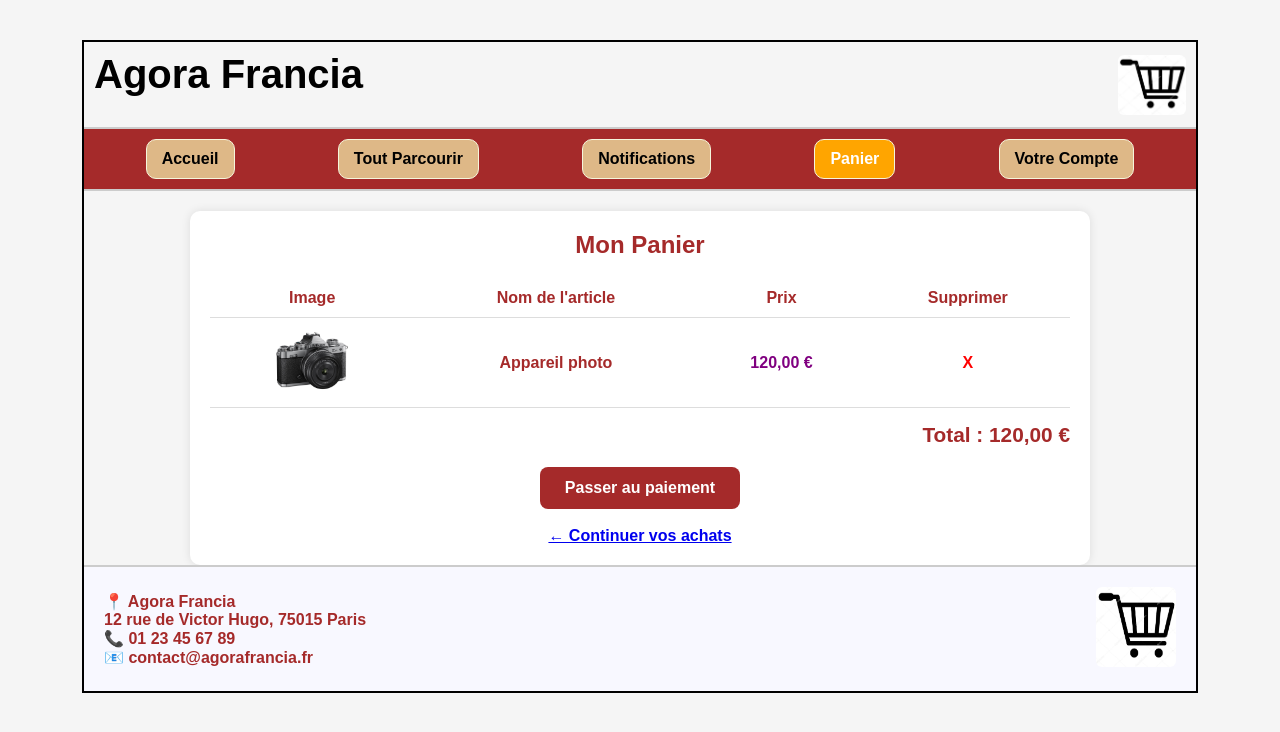
After one commit to marsy21/web_dynamique_grp12_equipe5, a PHP site: page /panier.php in a window 1280 px wide. The commit adds this page. Shown: the top 732 px of the page. Run offline with PHP 8.4, Linux system fonts and the light colour scheme; the visitor is signed in with stand-in values (Sample User, id 1); data comes from the database, SQL or seed files in the repository; tables that the repository leaves empty hold one stand-in row (values such as "Sample post").

Commit message:
panier.php

```diff
--- a/PagesWeb/HTMLSIMPLE.txt
+++ b/PagesWeb/HTMLSIMPLE.txt
@@ -25,7 +25,7 @@
       <a href="index.php">Accueil</a>
       <a href="toutparcourir.php">Tout Parcourir</a>
       <a href="#">Notifications</a>
-      <a href="#">Panier</a>
+      <a href="panier.php">Panier</a>
       <a href="votrecompte.php">Votre Compte</a>
     </nav>
 
--- a/PagesWeb/connexion.php
+++ b/PagesWeb/connexion.php
@@ -65,7 +65,7 @@ if ($_SERVER['REQUEST_METHOD'] === 'POST') {
       <a href="index.php">Accueil</a>
       <a href="toutparcourir.php">Tout Parcourir</a>
       <a href="#">Notifications</a>
-      <a href="#">Panier</a>
+      <a href="panier.php">Panier</a>
       <a href="votrecompte.php">Votre Compte</a>
     </nav>
 
--- a/PagesWeb/creationdecompteu.php
+++ b/PagesWeb/creationdecompteu.php
@@ -81,7 +81,7 @@ if ($_SERVER['REQUEST_METHOD'] === 'POST') {
       <a href="index.php">Accueil</a>
       <a href="toutparcourir.php">Tout Parcourir</a>
       <a href="#">Notifications</a>
-      <a href="#">Panier</a>
+      <a href="panier.php">Panier</a>
       <a href="votrecompte.php">Votre Compte</a>
     </nav>
 
--- a/PagesWeb/devenirclient.php
+++ b/PagesWeb/devenirclient.php
@@ -66,7 +66,7 @@ if ($_SERVER['REQUEST_METHOD'] === 'POST') {
       <a href="index.php">Accueil</a>
       <a href="toutparcourir.php">Tout Parcourir</a>
       <a href="#">Notifications</a>
-      <a href="#">Panier</a>
+      <a href="panier.php">Panier</a>
       <a href="votrecompte.php">Votre Compte</a>
     </nav>
 
--- a/PagesWeb/devenirvendeur.php
+++ b/PagesWeb/devenirvendeur.php
@@ -88,7 +88,7 @@ if ($_SERVER['REQUEST_METHOD'] === 'POST') {
       <a href="index.php">Accueil</a>
       <a href="toutparcourir.php">Tout Parcourir</a>
       <a href="#">Notifications</a>
-      <a href="#">Panier</a>
+      <a href="panier.php">Panier</a>
       <a href="votrecompte.php">Votre Compte</a>
     </nav>
 
--- a/PagesWeb/index.php
+++ b/PagesWeb/index.php
@@ -217,7 +217,7 @@ mysqli_close($db);
       <a href="index.php">Accueil</a>
       <a href="toutparcourir.php">Tout Parcourir</a>
       <a href="#">Notifications</a>
-      <a href="#">Panier</a>
+      <a href="panier.php">Panier</a>
       <a href="votrecompte.php">Votre Compte</a>
     </nav>
 
--- /dev/null
+++ b/PagesWeb/panier.php
@@ -0,0 +1,165 @@
+<?php
+session_start();
+include 'db.php';  // ta connexion mysqli dans $db
+
+// Vérifier que l'utilisateur est connecté et client
+if (!isset($_SESSION['utilisateur']['id'])) {
+    header('Location: votrecompte.php');
+    exit;
+}
+
+$client_id = intval($_SESSION['utilisateur']['id']);
+if (isset($_GET['id'])) {
+    $article_id = intval($_GET['id']);
+
+    // Vérifier que l'article n'est pas déjà dans le panier (optionnel)
+    $check = mysqli_query($db, "SELECT * FROM panier WHERE client_id = $client_id AND article_id = $article_id");
+    if (mysqli_num_rows($check) === 0) {
+        $sql = "INSERT INTO panier (client_id, article_id) VALUES ($client_id, $article_id)";
+        mysqli_query($db, $sql);
+    }
+    // Après ajout, rediriger vers panier sans paramètre pour éviter doublons si refresh
+    header("Location: panier.php");
+    exit;
+}
+// Gérer la suppression d'article si demandé via GET ou POST
+if (isset($_GET['supprimer'])) {
+    $article_id_suppr = intval($_GET['supprimer']);
+    $sql_suppr = "DELETE FROM panier WHERE client_id = $client_id AND article_id = $article_id_suppr LIMIT 1";
+    mysqli_query($db, $sql_suppr);
+    header("Location: panier.php");
+    exit;
+}
+
+// Récupérer tous les articles dans le panier du client avec détails
+$sql = "
+    SELECT p.article_id, a.nom, a.prix_initial, ph.url
+    FROM panier p
+    JOIN articles a ON p.article_id = a.id
+    LEFT JOIN photos ph ON a.id = ph.article_id
+    WHERE p.client_id = $client_id
+    GROUP BY p.article_id
+";
+
+$result = mysqli_query($db, $sql);
+
+$articles = [];
+$total = 0;
+
+if ($result) {
+    while ($row = mysqli_fetch_assoc($result)) {
+        $articles[] = $row;
+        $total += $row['prix_initial'];
+    }
+}
+
+?>
+
+<!DOCTYPE html>
+<html lang="fr">
+<head>
+    <meta charset="UTF-8" />
+    <title>Mon Panier - Agora Francia</title>
+      <link rel="stylesheet" href="style.css">
+
+    <style>
+        nav a[href="panier.php"] {
+        background-color: orange;
+        color: white;
+    }
+        body { font-family: Arial, sans-serif; background: #f5f5f5; margin: 0; padding: 20px; }
+        .container { max-width: 900px; margin: auto; background: white; padding: 20px; border-radius: 10px; box-shadow: 0 0 10px rgba(0,0,0,0.1); }
+        h1 { margin-bottom: 20px; }
+        table { width: 100%; border-collapse: collapse; }
+        th, td { padding: 10px; border-bottom: 1px solid #ddd; text-align: center; }
+        img { max-width: 80px; border-radius: 6px; }
+        .prix { color: purple; font-weight: bold; }
+        .total { text-align: right; font-size: 1.3em; margin-top: 15px; }
+        a.supprimer { color: red; text-decoration: none; font-weight: bold; }
+        a.supprimer:hover { text-decoration: underline; }
+        .btn-payer {
+            margin-top: 20px;
+            background-color: brown;
+            color: white;
+            padding: 12px 25px;
+            border-radius: 8px;
+            text-decoration: none;
+            font-weight: bold;
+            display: inline-block;
+        }
+        .btn-payer:hover { background-color: #a0522d; }
+    </style>
+</head>
+<body>
+    <body>
+  <div class="wrapper">
+    <header>
+      <h1>Agora Francia</h1>
+      <img src="Articles/Images/logo.png" alt="Logo Agora">
+    </header>
+
+    <nav>
+      <a href="index.php">Accueil</a>
+      <a href="toutparcourir.php">Tout Parcourir</a>
+      <a href="#">Notifications</a>
+      <a href="panier.php">Panier</a>
+      <a href="votrecompte.php">Votre Compte</a>
+    </nav>
+
+    <section>
+    <div class="container">
+    <h1>Mon Panier</h1>
+
+    <?php if (count($articles) === 0): ?>
+        <p>Votre panier est vide.</p>
+        <a href="toutparcourir.php">← Retour aux articles</a>
+    <?php else: ?>
+        <table>
+            <thead>
+                <tr>
+                    <th>Image</th>
+                    <th>Nom de l'article</th>
+                    <th>Prix</th>
+                    <th>Supprimer</th>
+                </tr>
+            </thead>
+            <tbody>
+            <?php foreach ($articles as $art): ?>
+                <tr>
+                    <td><img src="Articles/Images/<?= htmlspecialchars($art['url'] ?? 'default.jpg') ?>" alt="<?= htmlspecialchars($art['nom']) ?>" /></td>
+                    <td><?= htmlspecialchars($art['nom']) ?></td>
+                    <td class="prix"><?= number_format($art['prix_initial'], 2, ',', '') ?> €</td>
+                    <td><a class="supprimer" href="panier.php?supprimer=<?= intval($art['article_id']) ?>" onclick="return confirm('Supprimer cet article du panier ?');">X</a></td>
+                </tr>
+            <?php endforeach; ?>
+            </tbody>
+        </table>
+
+        <div class="total"><strong>Total : <?= number_format($total, 2, ',', '') ?> €</strong></div>
+
+        <a href="paiement.php" class="btn-payer">Passer au paiement</a>
+        <br><br>
+        <a href="toutparcourir.php">← Continuer vos achats</a>
+    <?php endif; ?>
+</div>
+
+    </section>
+
+    <footer>
+      <div class="footer-content">
+        <div class="footer-left">
+          <p>📍 Agora Francia</p>
+          <p>12 rue de Victor Hugo, 75015 Paris</p>
+          <p>📞 01 23 45 67 89</p>
+          <p>📧 contact@agorafrancia.fr</p>
+        </div>
+        <div class="footer-right">
+          <img src="Articles/Images/logo.png" alt="Logo Agora">
+        </div>
+      </div>
+    </footer>
+  </div>
+</body>
+
+
+</html>
--- a/PagesWeb/toutparcourir.php
+++ b/PagesWeb/toutparcourir.php
@@ -96,7 +96,7 @@ if (isset($_SESSION['utilisateur'])) {
         <a href="index.php">Accueil</a>
         <a href="toutparcourir.php">Tout Parcourir</a>
         <a href="#">Notifications</a>
-        <a href="#">Panier</a>
+        <a href="panier.php">Panier</a>
         <a href="votrecompte.php">Votre Compte</a>
     </nav>
 
--- a/PagesWeb/votrecompte.php
+++ b/PagesWeb/votrecompte.php
@@ -76,7 +76,7 @@ nav a[href="votrecompte.php"] {
       <a href="index.php">Accueil</a>
       <a href="toutparcourir.php">Tout Parcourir</a>
       <a href="#">Notifications</a>
-      <a href="#">Panier</a>
+      <a href="panier.php">Panier</a>
       <a href="votrecompte.php">Votre Compte</a>
     </nav>
 
```
Also changed, not shown: PagesWeb/monarticle.php (+42 -2 lines).
